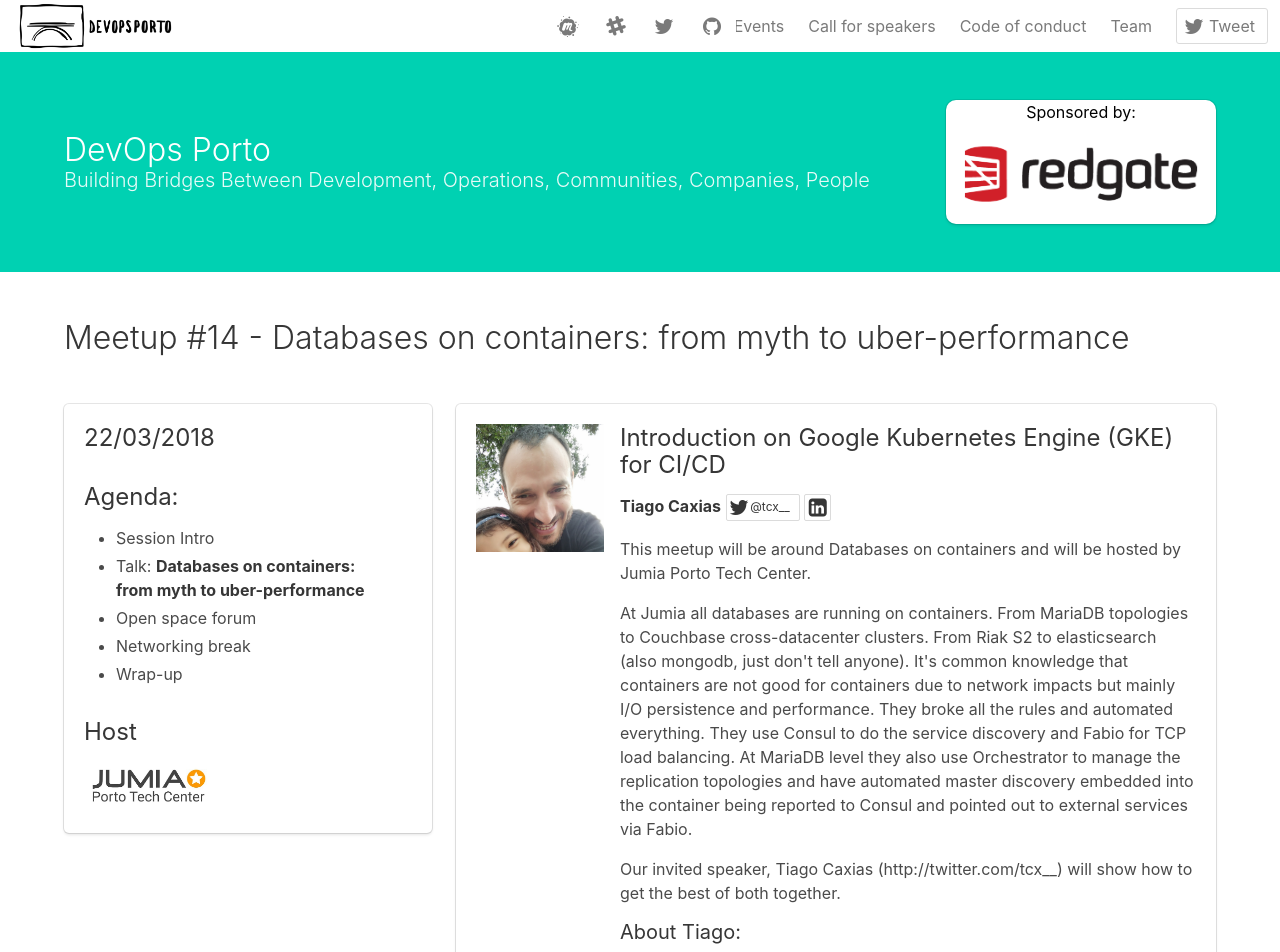
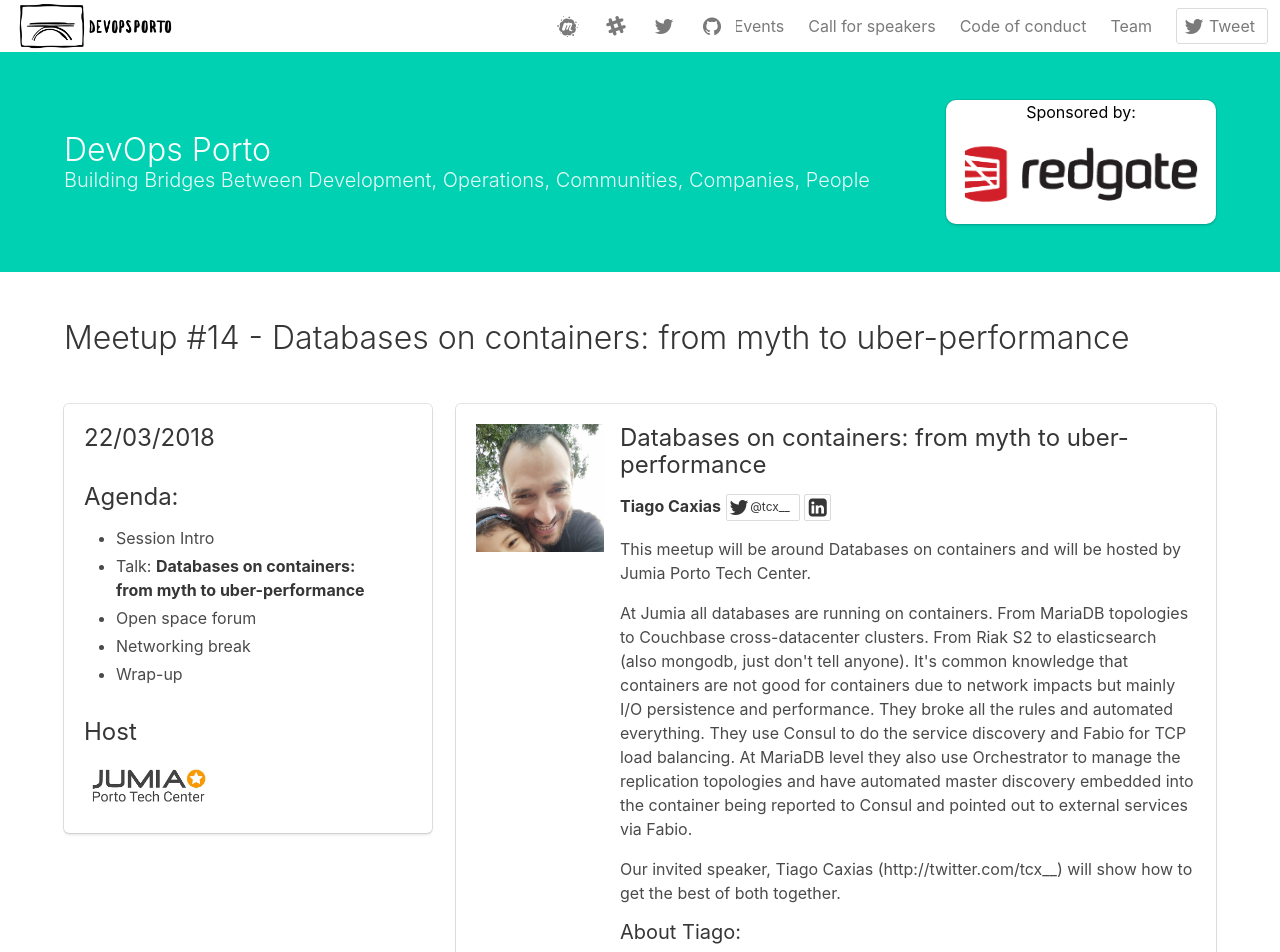
Before and after one commit to DevOpsPorto/devopsporto.github.io, a Jekyll site: the page built from index.md, in a window 1280 px wide and 1400 px high. Shown: the top 952 px of the window. Built offline with Jekyll 4.4.1, drawn with Linux system fonts in a browser that asks for light colours; some of the changed text lies outside the part shown.

```diff
--- a/_includes/meetup2018014.html
+++ b/_includes/meetup2018014.html
@@ -27,7 +27,7 @@
 
         <div class="media-content">
           <div class="content">
-            <h3>Introduction on Google Kubernetes Engine (GKE) for CI/CD</h3>
+            <h3>Databases on containers: from myth to uber-performance</h3>
             {% include components/speakerhandle.html name="Tiago Caxias" twitter="tcx__" linkedin="tiagocaxias" %}
             <p>
               This meetup will be around Databases on containers and will be hosted by Jumia Porto Tech Center.
@@ -39,7 +39,9 @@
             </p>
             <h4>About Tiago:</h4>
             <p>
-
+              Tiago is passionate about systems' architecture and a huge fan of the "simplicity is prerequisite for reliability" motto.
+              You may find him delving into databases, infrastructure or distributed systems.
+              If you want to get on his good side buy him a weiss beer or tell him that functional languages should rule the world!
             </p>
             <!--
             <h4>Media</h4>
```
